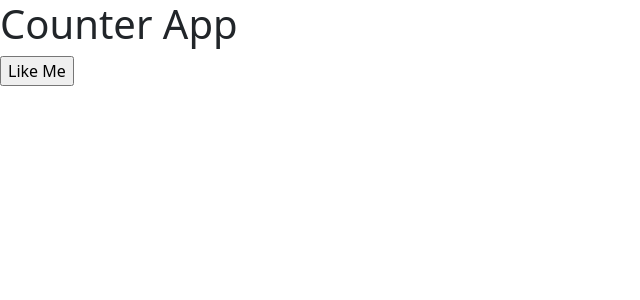
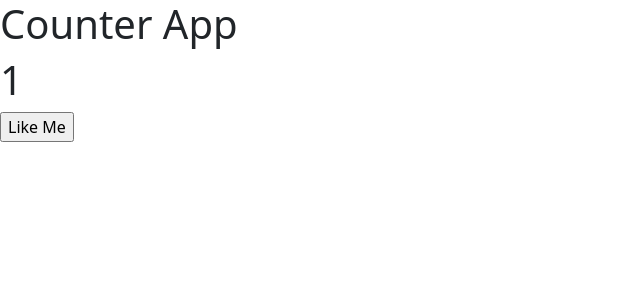
Before and after one commit to dac-23-mumbai/third-react-app, a React (Create React App) app: page / in a window 1280 px wide. Shown: the top 300 px of the page, without its empty margins (0-640 px from the left). Built offline with nearby package versions, Linux system fonts and the light colour scheme.

Commit message:
counter v1.

```diff
--- a/src/App.js
+++ b/src/App.js
@@ -9,14 +9,18 @@ function App() {
 
 // UserDefineTag
 function CounterApp() {
+  // Data Member
+  let counter = 1;
+
   // Member Function
   let likeMeAction = () => {
-    // alert();
-    console.log("I m button click");
+    counter = counter + 1;
+    console.log("I m button click", counter);
   };
 
   return (
     <>
+      <h1>{counter}</h1>
       <input type="button" value="Like Me" onClick={likeMeAction} />
     </>
   );
```
